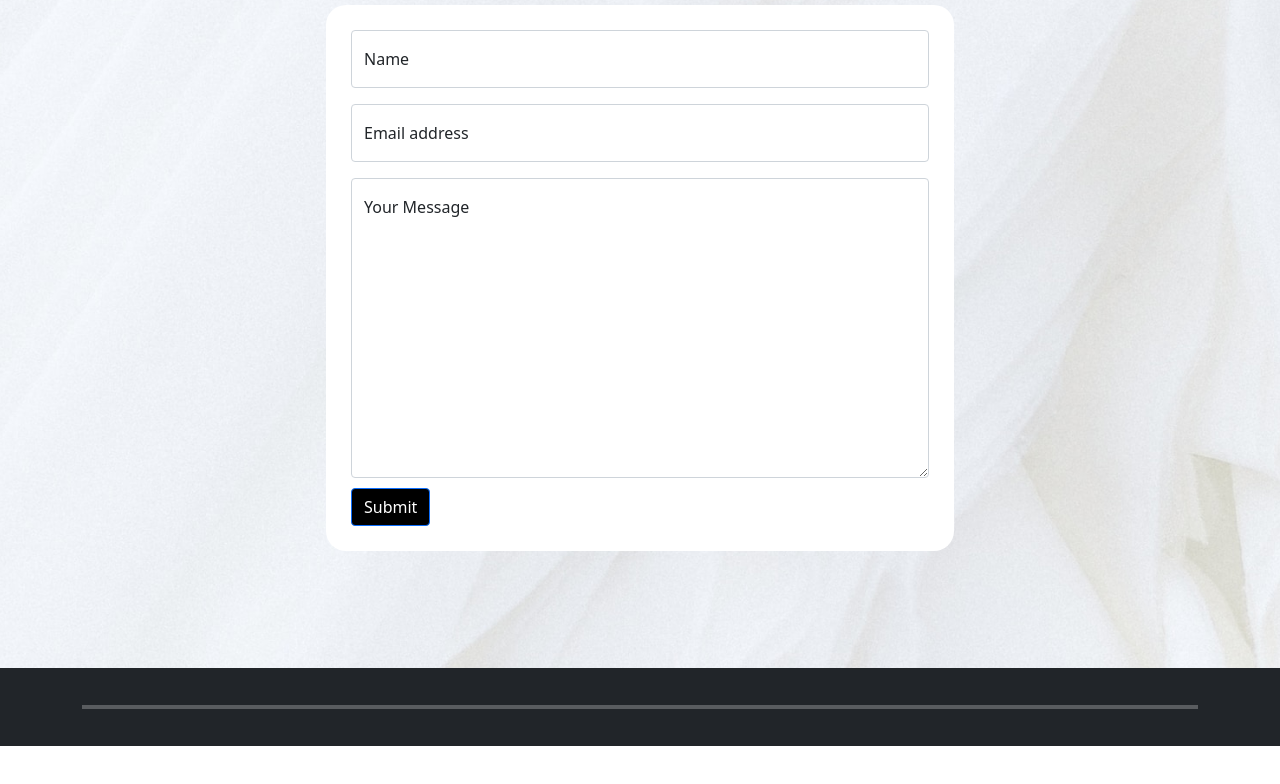
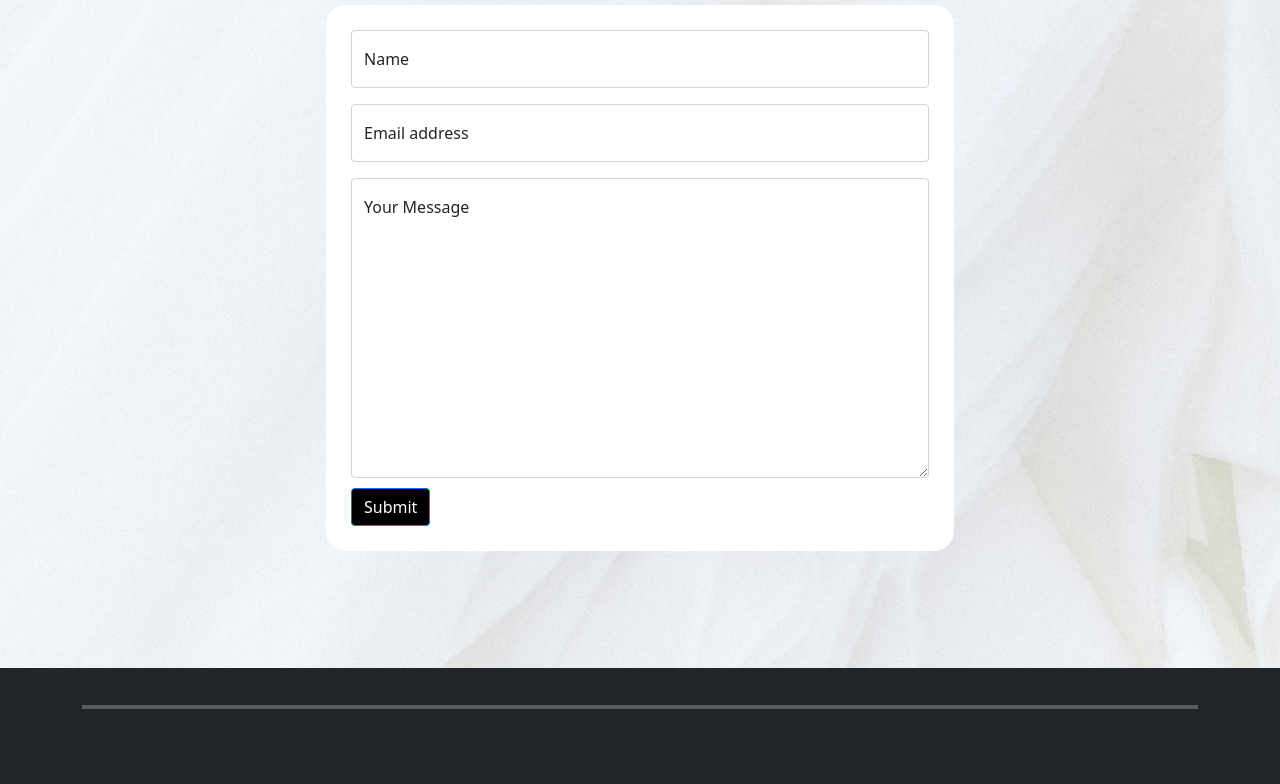
Before and after one commit to BM-10/Bhavya-s-Portfolio-Site, a plain HTML site: page index.html in a window 1280 px wide. Shown: the part 3069-3853 px from the top of the page. Before the commit the page ends 3815 px from the top, so only its background shows below. Drawn offline with nearby package versions, Linux system fonts and the light colour scheme.

Commit message:
Add files via upload

```diff
--- a/index.html
+++ b/index.html
@@ -151,6 +151,7 @@
     <footer class="footer mt-auto py-3 bg-dark">
       <div class="container">
         <hr class="end">
+        <p class="right">Copyright © Bhavya Manglik 2021</p>
 
       </div>
     </footer>
```
